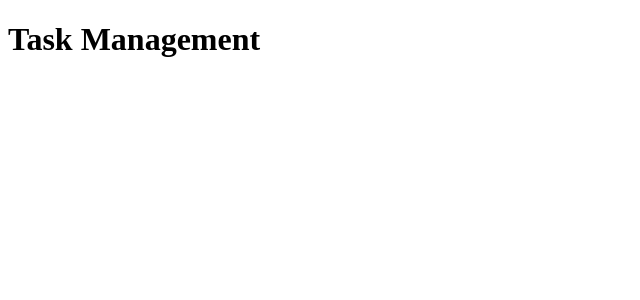
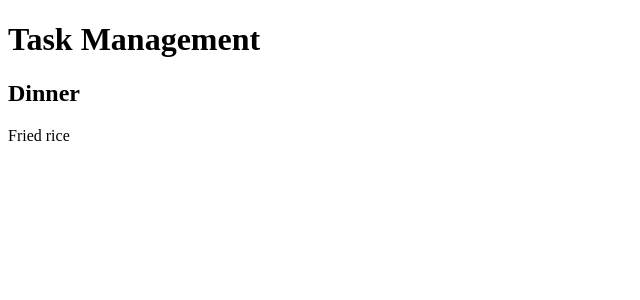
Before and after one commit to mhaidarhanif/task-management-11, a React (Vite) app: page / in a window 1280 px wide. Shown: the top 300 px of the page, without its empty margins (0-640 px from the left). Built offline with nearby package versions, Linux system fonts and the light colour scheme.

Commit message:
rename App to app

```diff
--- a/src/App.tsx
+++ /dev/null
@@ -1,7 +0,0 @@
-export function App() {
-  return (
-    <div>
-      <h1>Task Management</h1>
-    </div>
-  );
-}
--- /dev/null
+++ b/src/app_.tsx
@@ -0,0 +1,17 @@
+export function App() {
+  return (
+    <div>
+      <h1>Task Management</h1>
+      <TaskCard />
+    </div>
+  );
+}
+
+function TaskCard() {
+  return (
+    <div>
+      <h2>Dinner</h2>
+      <p>Fried rice</p>
+    </div>
+  );
+}
--- a/src/main.tsx
+++ b/src/main.tsx
@@ -1,6 +1,6 @@
 import { StrictMode } from "react";
 import { createRoot } from "react-dom/client";
-import { App } from "./App";
+import { App } from "./app_";
 
 createRoot(document.getElementById("root")!).render(
   <StrictMode>
```
